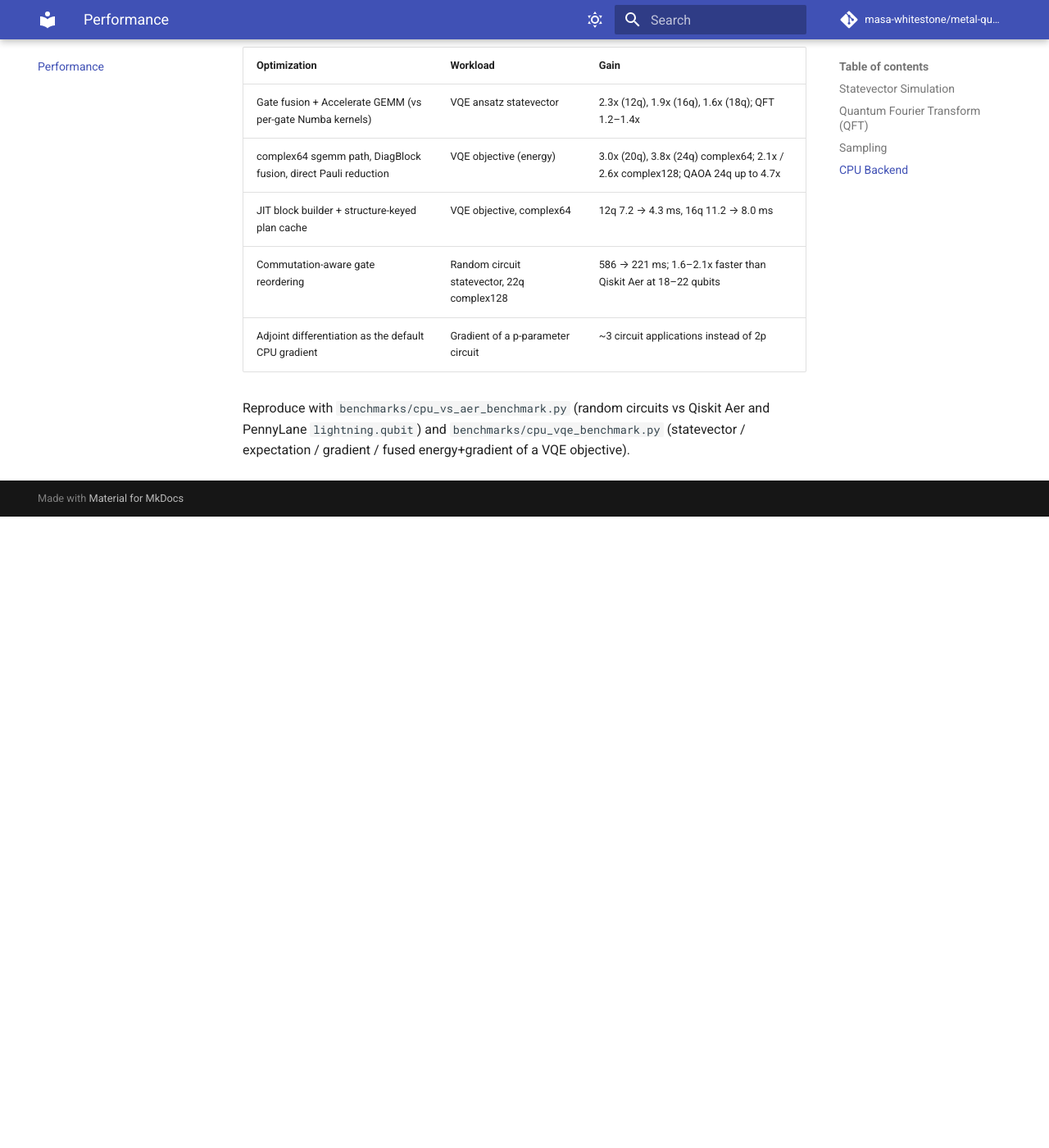
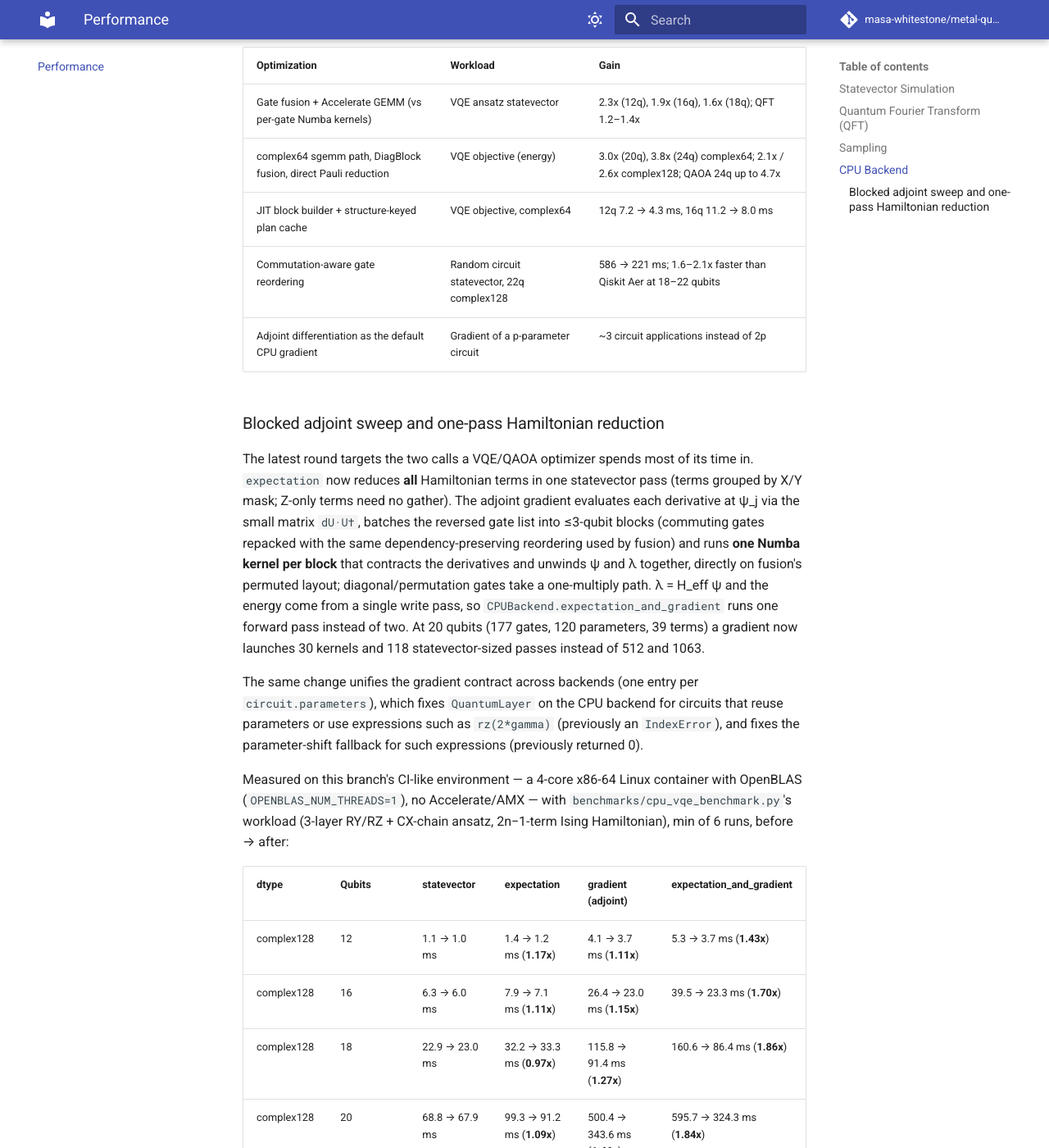
Before and after one commit to masa-whitestone/metal-quantum, an MkDocs documentation site: the page built from docs/benchmarks.md, in a window 1280 px wide and 1400 px high, scrolled down 1740 px. Shown: the whole window at 82% size. Built offline with MkDocs 1.6.1 and Material for MkDocs 9.7.7, drawn with Linux system fonts in a browser that asks for light colours; comment, search, counter and statistics services are not loaded; before the commit the page ends 2370 px from its top, so only the background shows below that; some of the changed text lies outside the part shown.

Commit message:
Docs: before/after results for the blocked adjoint sweep; ignore audit log
README and docs/benchmarks.md gain the measured before/after table for
the one-pass Hamiltonian reduction, blocked adjoint sweep and fused
expectation_and_gradient (4-core Linux container, OpenBLAS single
thread, min of 6 runs), with the kernel-launch/pass counts and a note
that Apple Silicon numbers for this round are still to be measured.

docs_security_audit.log is written by tests/test_docs_security.py; it
slipped into the previous commit and is now removed and ignored.

Co-Authored-By: Claude Fable 5.1 <noreply@anthropic.com>
Claude-Session: https://claude.ai/code/session_01Wn3Y4h5GnJJxCVzaZP3Saj

```diff
--- a/docs/benchmarks.md
+++ b/docs/benchmarks.md
@@ -54,6 +54,48 @@ step at a time (each row relative to the previous row's code):
 | Commutation-aware gate reordering | Random circuit statevector, 22q complex128 | 586 → 221 ms; 1.6–2.1x faster than Qiskit Aer at 18–22 qubits |
 | Adjoint differentiation as the default CPU gradient | Gradient of a p-parameter circuit | ~3 circuit applications instead of 2p |
 
+### Blocked adjoint sweep and one-pass Hamiltonian reduction
+
+The latest round targets the two calls a VQE/QAOA optimizer spends most of its
+time in. `expectation` now reduces **all** Hamiltonian terms in one statevector
+pass (terms grouped by X/Y mask; Z-only terms need no gather). The adjoint
+gradient evaluates each derivative at ψ_j via the small matrix `dU·U†`,
+batches the reversed gate list into ≤3-qubit blocks (commuting gates repacked
+with the same dependency-preserving reordering used by fusion) and runs
+**one Numba kernel per block** that contracts the derivatives and unwinds ψ
+and λ together, directly on fusion's permuted layout; diagonal/permutation
+gates take a one-multiply path. λ = H_eff ψ and the energy come from a single
+write pass, so `CPUBackend.expectation_and_gradient` runs one forward pass
+instead of two. At 20 qubits (177 gates, 120 parameters, 39 terms) a gradient
+now launches 30 kernels and 118 statevector-sized passes instead of 512 and
+1063.
+
+The same change unifies the gradient contract across backends (one entry per
+`circuit.parameters`), which fixes `QuantumLayer` on the CPU backend for
+circuits that reuse parameters or use expressions such as `rz(2*gamma)`
+(previously an `IndexError`), and fixes the parameter-shift fallback for such
+expressions (previously returned 0).
+
+Measured on this branch's CI-like environment — a 4-core x86-64 Linux
+container with OpenBLAS (`OPENBLAS_NUM_THREADS=1`), no Accelerate/AMX — with
+`benchmarks/cpu_vqe_benchmark.py`'s workload (3-layer RY/RZ + CX-chain ansatz,
+2n−1-term Ising Hamiltonian), min of 6 runs, before → after:
+
+| dtype | Qubits | statevector | expectation | gradient (adjoint) | expectation_and_gradient |
+|---|---|---|---|---|---|
+| complex128 | 12 | 1.1 → 1.0 ms | 1.4 → 1.2 ms (**1.17x**) | 4.1 → 3.7 ms (**1.11x**) | 5.3 → 3.7 ms (**1.43x**) |
+| complex128 | 16 | 6.3 → 6.0 ms | 7.9 → 7.1 ms (**1.11x**) | 26.4 → 23.0 ms (**1.15x**) | 39.5 → 23.3 ms (**1.70x**) |
+| complex128 | 18 | 22.9 → 23.0 ms | 32.2 → 33.3 ms (**0.97x**) | 115.8 → 91.4 ms (**1.27x**) | 160.6 → 86.4 ms (**1.86x**) |
+| complex128 | 20 | 68.8 → 67.9 ms | 99.3 → 91.2 ms (**1.09x**) | 500.4 → 343.6 ms (**1.46x**) | 595.7 → 324.3 ms (**1.84x**) |
+| complex64 | 12 | 0.9 → 0.9 ms | 1.4 → 1.1 ms (**1.27x**) | 3.8 → 3.9 ms (**0.97x**) | 5.1 → 3.3 ms (**1.55x**) |
+| complex64 | 16 | 3.5 → 3.3 ms | 5.5 → 4.3 ms (**1.28x**) | 25.4 → 20.7 ms (**1.23x**) | 29.1 → 20.4 ms (**1.43x**) |
+| complex64 | 18 | 11.5 → 10.8 ms | 18.9 → 15.7 ms (**1.20x**) | 99.1 → 72.8 ms (**1.36x**) | 116.7 → 72.8 ms (**1.60x**) |
+| complex64 | 20 | 38.5 → 40.0 ms | 80.1 → 65.0 ms (**1.23x**) | 421.5 → 320.0 ms (**1.32x**) | 504.2 → 310.9 ms (**1.62x**) |
+
+Apple Silicon numbers for this round are pending; there the reverse sweep is
+DRAM-bound rather than instruction-bound, so the 9x reduction in passes is
+expected to matter more (see `docs/ROADMAP.md`).
+
 Reproduce with `benchmarks/cpu_vs_aer_benchmark.py` (random circuits vs Qiskit
 Aer and PennyLane `lightning.qubit`) and `benchmarks/cpu_vqe_benchmark.py`
 (statevector / expectation / gradient / fused energy+gradient of a VQE
```
Also changed, not shown: README.md (+42 -0 lines), 2 other files.
